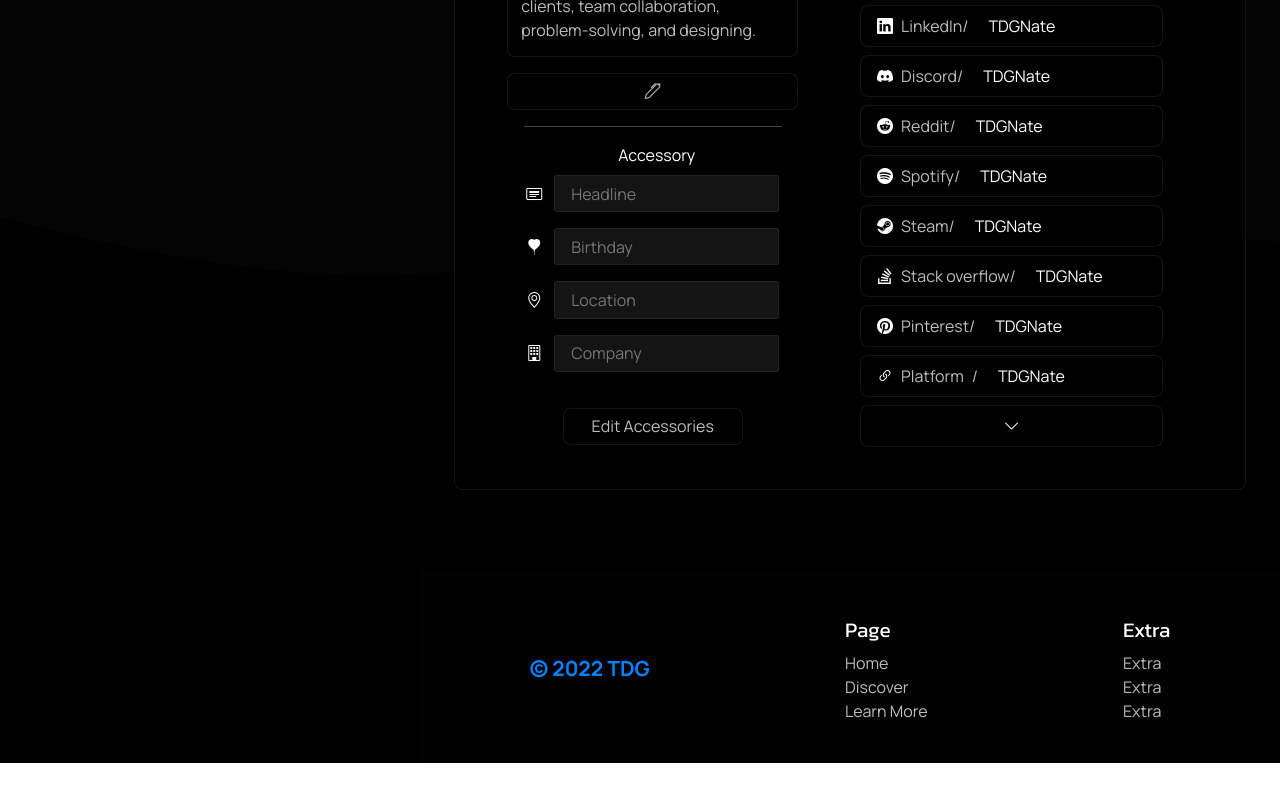
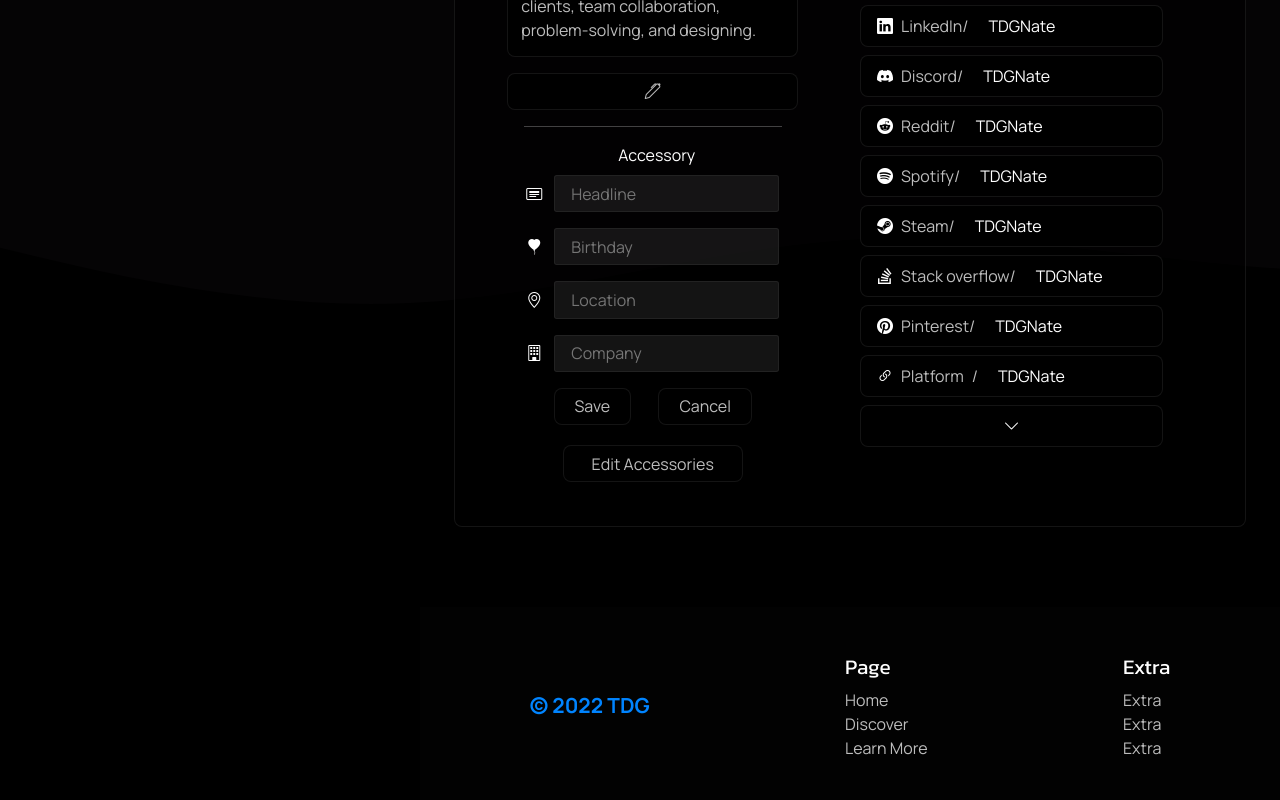
Before and after one commit to TDG-Org/Statue-Status, a React (Create React App) app in the folder client/: page /profile in a window 1280 px wide. Shown: the part 1345-2145 px from the top of the page. Before the commit the page ends 2108 px from the top, so only its background shows below. Built offline with nearby package versions, Linux system fonts and the light colour scheme.

Commit message:
added buttons for save and cancel on accessories

```diff
--- a/client/src/components/Statue/ProfileStatue.jsx
+++ b/client/src/components/Statue/ProfileStatue.jsx
@@ -90,6 +90,16 @@ const ProfileStatue = () => {
                     <i className="bi bi-building"></i>
                     <input type="text" className="company-input" placeholder="Company"/>
                   </div>
+
+                  <div className="bottom-editable-sect-content-btns">
+                    <button className="save-accessories">
+                      Save
+                    </button>
+                    <button className="cancel-accessories">
+                      Cancel
+                    </button>
+                  </div>
+
                 </div>
 
                 <button className="edit-accessories">Edit Accessories</button>
--- a/client/src/sass/components/ProfileStatue.scss
+++ b/client/src/sass/components/ProfileStatue.scss
@@ -197,6 +197,26 @@
           }
         }
 
+        .bottom-editable-sect-content-btns {
+          display: flex;
+          flex-direction: row;
+          width: 100%;
+          justify-content: space-evenly;
+          button {
+            padding: .35rem 1.25rem;
+            border-radius: 8px;
+            color: $mid-light-clr;
+            background: $mid-dark-clr;
+            border: 1px solid $low-dark-clr;
+            &:hover {
+              color: $light-clr;
+              background: $low-dark-clr;
+              border: 1px solid $accent-clr;
+            }
+          }
+
+        }
+
         // Edit Button
         .edit-accessories {
           border-radius: 8px;
```
